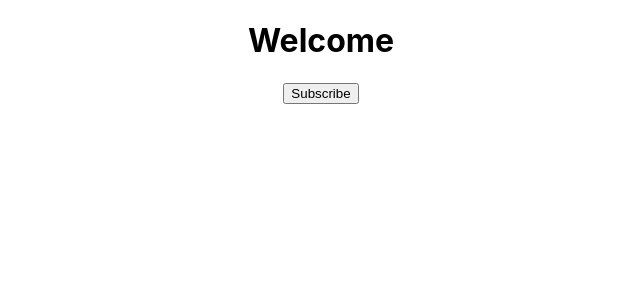
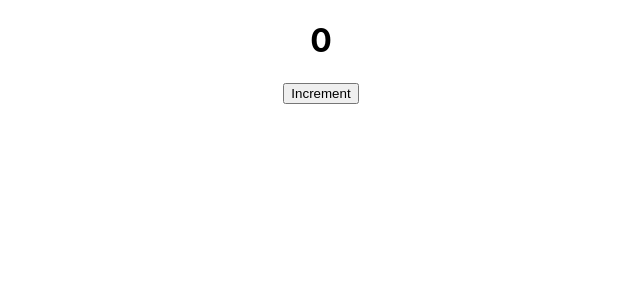
Before and after one commit to kakarot96/hello-world, a React (Create React App) app: page / in a window 1280 px wide. Shown: the top 300 px of the page, without its empty margins (319-959 px from the left). Built offline with nearby package versions, Linux system fonts and the light colour scheme.

Commit message:
setState with callback

```diff
--- a/src/App.js
+++ b/src/App.js
@@ -4,11 +4,13 @@ import './App.css';
 import Greet from './Components/Greet'
 import Welcome from './Components/Welcome'
 import Message from './Components/Message'
+import Counter from './Components/Counter'
 
 function App() {
   return (
     <div className="App">
-      <Message/>
+      {/* <Message/> */}
+      <Counter/>
       {/* <Greet/>
       <Welcome/> */}
     </div>
--- /dev/null
+++ b/src/Components/Counter.js
@@ -0,0 +1,31 @@
+import React, { Component } from 'react'
+
+ class Counter extends Component {
+
+    constructor(props) {
+        super(props)
+
+        this.state = {
+           count : 0
+        }
+    }
+
+    increment(){
+        this.setState({
+            count : this.state.count + 1
+
+        },()=>{console.log('Callback count: ',this.state.count)})
+        console.log(this.state.count)
+    }
+
+    render() {
+        return (
+            <div>
+                <h1>{this.state.count}</h1>
+                <button onClick={()=> this.increment()}>Increment</button>
+            </div>
+        )
+    }
+}
+
+export default Counter
```
